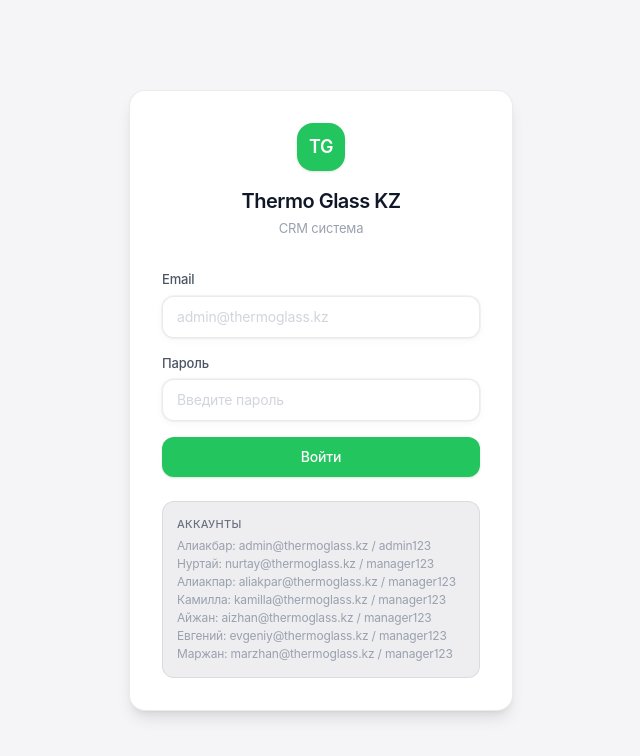
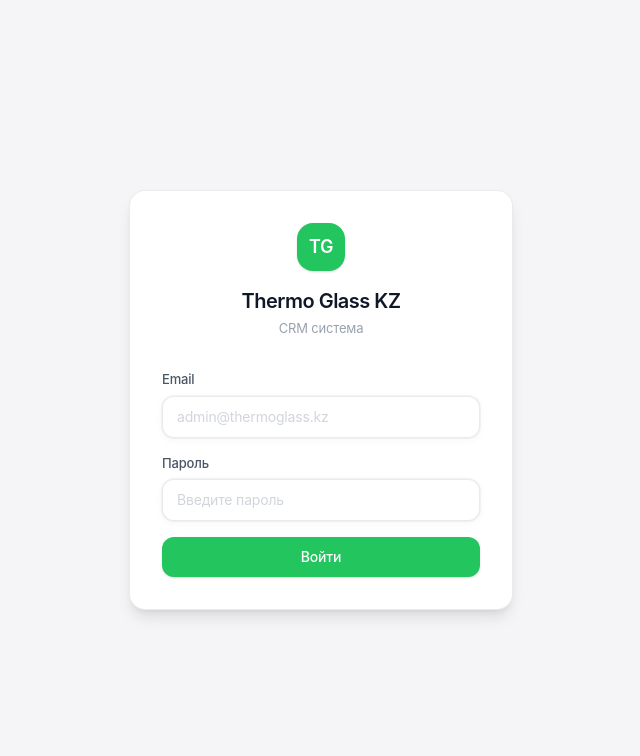
Before and after one commit to Aliakpar123/thermo-glass-crm, a Next.js app: page /login in a window 1280 px wide. Shown: the top 756 px of the page, without its empty margins (319-959 px from the left). Built offline with nearby package versions, Linux system fonts and the light colour scheme.

Commit message:
Remove login credentials from login page

```diff
--- a/src/app/login/page.tsx
+++ b/src/app/login/page.tsx
@@ -88,16 +88,6 @@ export default function LoginPage() {
           </button>
         </form>
 
-        <div className="mt-6 p-3.5 rounded-lg text-[12px] text-gray-400 border" style={{ background: 'var(--bg-tertiary)', borderColor: 'var(--border)' }}>
-          <p className="font-medium text-gray-500 mb-1 text-[11px] uppercase tracking-wide">Аккаунты</p>
-          <p>Алиакбар: admin@thermoglass.kz / admin123</p>
-          <p>Нуртай: nurtay@thermoglass.kz / manager123</p>
-          <p>Алиакпар: aliakpar@thermoglass.kz / manager123</p>
-          <p>Камилла: kamilla@thermoglass.kz / manager123</p>
-          <p>Айжан: aizhan@thermoglass.kz / manager123</p>
-          <p>Евгений: evgeniy@thermoglass.kz / manager123</p>
-          <p>Маржан: marzhan@thermoglass.kz / manager123</p>
-        </div>
       </div>
     </div>
   );
```
